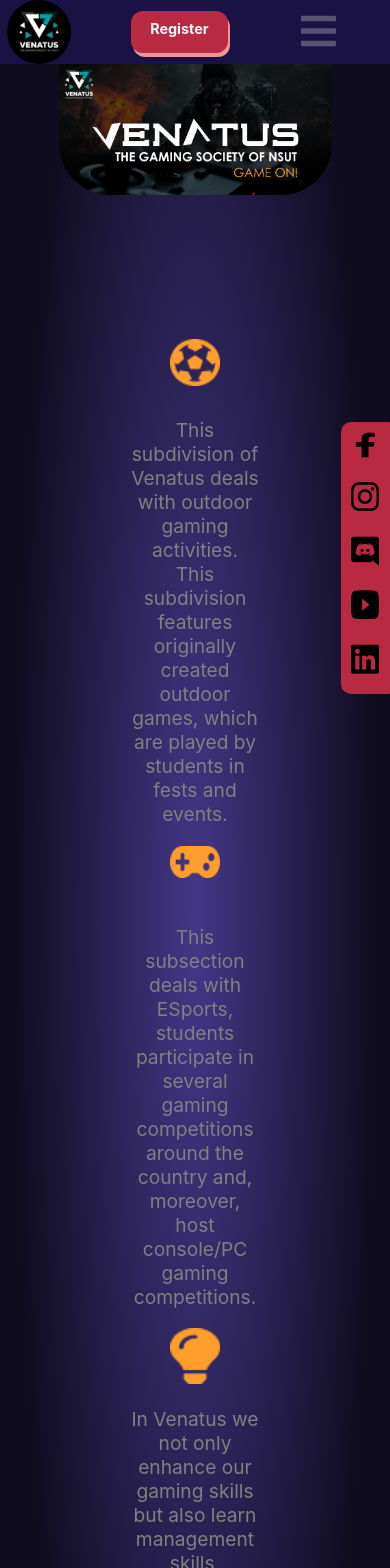
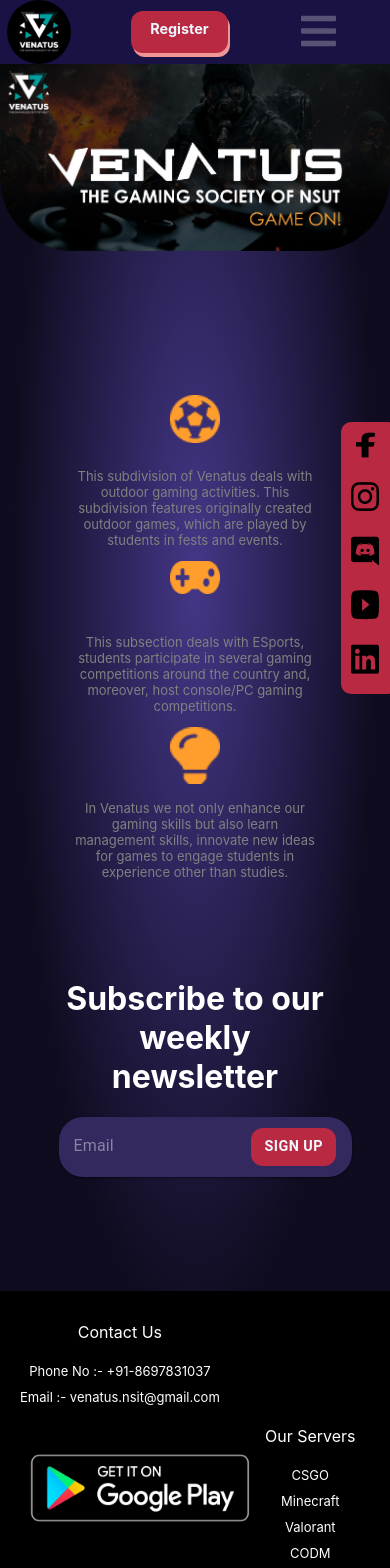
Before and after one commit to Venatus-Tech/react-frontend, a React (Create React App) app: page / in a window 390 px wide. Shown: the top 1568 px of the page. Built offline with nearby package versions, Linux system fonts and the light colour scheme.

Commit message:
homepage responsive

```diff
--- a/src/screens/aboutUs/AboutUs.jsx
+++ b/src/screens/aboutUs/AboutUs.jsx
@@ -16,7 +16,7 @@
             item
             xs={12}
             md={7}
-            style={{ height: "80%", padding: "0 40px", fontFamily: "cursive" }}
+            style={{ height: "80%", padding: "0 40px" }}
           >
             <p>
               Venatus is known to provide high-end gear for event management and
--- a/src/screens/home/Home.css
+++ b/src/screens/home/Home.css
@@ -2,6 +2,12 @@
   /* height: 500px; */
   width: 70%;
   margin-top: 4rem;
+}
+
+.home-main-div {
+  width: 70% !important;
+  margin: 9rem 0px 4rem;
+  font-size: 1.2rem;
 }
 
 .icon-card {
@@ -23,3 +29,24 @@
   margin-top: 0.7rem;
   cursor: pointer;
 }
+
+.subscribe-div {
+  width: 30% !important;
+}
+
+@media screen and (max-width: 955px) {
+  .banner {
+    width: 100%;
+  }
+
+  .home-main-div {
+    width: 100% !important;
+  }
+
+  .subscribe-div {
+    width: 100% !important;
+  }
+  .icon-card {
+    font-size: 13px;
+  }
+}
--- a/src/screens/home/Home.jsx
+++ b/src/screens/home/Home.jsx
@@ -24,6 +24,9 @@
     margin: "auto",
     "&.MuiInputBase-root": {
       color: "white",
+    },
+    [theme.breakpoints.down(955)]: {
+      width: "100%",
     },
   },
   button: {
@@ -52,10 +55,7 @@
       <LinkPanel />
 
       {/* Icon divs start */}
-      <Grid
-        container
-        style={{ width: "70%", margin: "9rem 0 4rem", fontSize: "1.2rem" }}
-      >
+      <Grid container className="home-main-div">
         <IconCard
           icon={icon1}
           text="This subdivision of Venatus deals with outdoor gaming activities. This subdivision features originally created outdoor games, which are played by students in fests and events."
@@ -81,7 +81,7 @@
           justify="center"
           style={{ color: "white", textAlign: "center", marginBottom: "4rem" }}
         >
-          <Grid item style={{ width: "30%" }}>
+          <Grid item className="subscribe-div">
             <h1>Subscribe to our weekly newsletter</h1>
           </Grid>
           <Grid item sm={12}>
```
Also changed, not shown: 1 other file (tests, documents, lock files or other folders).
